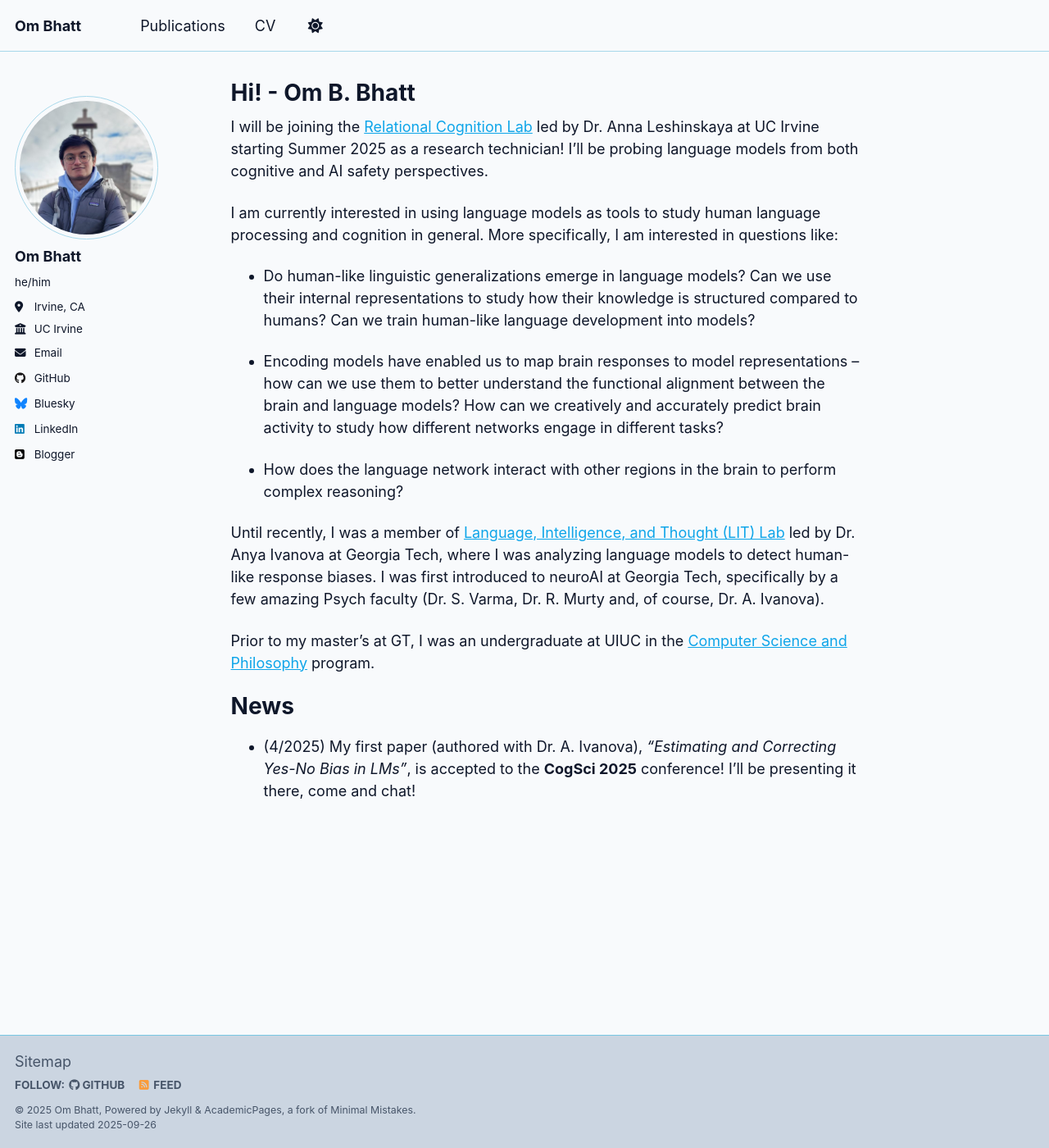
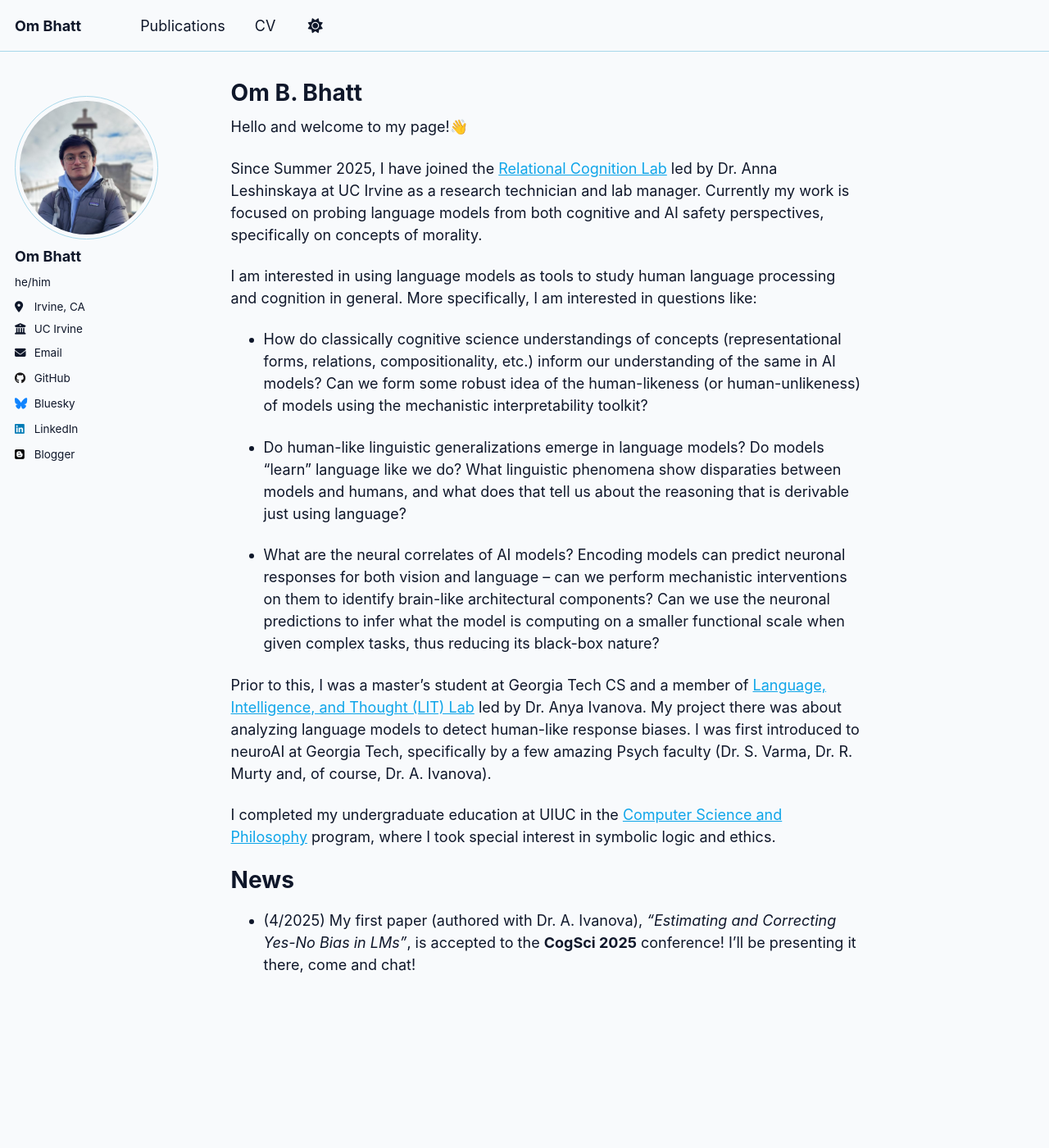
Before and after one commit to ombbhatt/ombbhatt.github.io, a Jekyll site: the page built from _pages/about.md, in a window 1280 px wide and 1400 px high. Shown: the whole window at 82% size. Built offline with Jekyll 4.4.1, drawn with Linux system fonts in a browser that asks for light colours.

Commit message:
updated about text

```diff
--- a/_pages/about.md
+++ b/_pages/about.md
@@ -1,6 +1,6 @@
 ---
 permalink: /
-title: "Hi! - Om B. Bhatt"
+title: "Om B. Bhatt"
 author_profile: true
 redirect_from:
   - /about/
@@ -49,19 +49,21 @@ For more info
 More info about configuring Academic Pages can be found in [the guide](https://academicpages.github.io/markdown/), the [growing wiki](https://github.com/academicpages/academicpages.github.io/wiki), and you can always [ask a question on GitHub](https://github.com/academicpages/academicpages.github.io/discussions). The [guides for the Minimal Mistakes theme](https://mmistakes.github.io/minimal-mistakes/docs/configuration/) (which this theme was forked from) might also be helpful. -->
 
 
-I will be joining the [Relational Cognition Lab](https://www.relcoglab.org/) led by Dr. Anna Leshinskaya at UC Irvine starting Summer 2025 as a research technician! I'll be probing language models from both cognitive and AI safety perspectives.
+Hello and welcome to my page!👋
 
-I am currently interested in using language models as tools to study human language processing and cognition in general. More specifically, I am interested in questions like:
+Since Summer 2025, I have joined the [Relational Cognition Lab](https://www.relcoglab.org/) led by Dr. Anna Leshinskaya at UC Irvine as a research technician and lab manager. Currently my work is focused on probing language models from both cognitive and AI safety perspectives, specifically on concepts of morality.
 
-- Do human-like linguistic generalizations emerge in language models? Can we use their internal representations to study how their knowledge is structured compared to humans? Can we train human-like language development into models?
+I am interested in using language models as tools to study human language processing and cognition in general. More specifically, I am interested in questions like:
 
-- Encoding models have enabled us to map brain responses to model representations -- how can we use them to better understand the functional alignment between the brain and language models? How can we creatively and accurately predict brain activity to study how different networks engage in different tasks?
+- How do classically cognitive science understandings of concepts (representational forms, relations, compositionality, etc.) inform our understanding of the same in AI models? Can we form some robust idea of the human-likeness (or human-unlikeness) of models using the mechanistic interpretability toolkit?
 
-- How does the language network interact with other regions in the brain to perform complex reasoning?
+- Do human-like linguistic generalizations emerge in language models? Do models "learn" language like we do? What linguistic phenomena show disparaties between models and humans, and what does that tell us about the reasoning that is derivable just using language?
 
-Until recently, I was a member of [Language, Intelligence, and Thought (LIT) Lab](https://www.language-intelligence-thought.net/) led by Dr. Anya Ivanova at Georgia Tech, where I was analyzing language models to detect human-like response biases. I was first introduced to neuroAI at Georgia Tech, specifically by a few amazing Psych faculty (Dr. S. Varma, Dr. R. Murty and, of course, Dr. A. Ivanova).
+- What are the neural correlates of AI models? Encoding models can predict neuronal responses for both vision and language -- can we perform mechanistic interventions on them to identify brain-like architectural components? Can we use the neuronal predictions to infer what the model is computing on a smaller functional scale when given complex tasks, thus reducing its black-box nature?
 
-Prior to my master's at GT, I was an undergraduate at UIUC in the [Computer Science and Philosophy](https://siebelschool.illinois.edu/academics/undergraduate/degree-program-options/cs-x-degree-programs/computer-science-philosophy) program.
+Prior to this, I was a master's student at Georgia Tech CS and a member of [Language, Intelligence, and Thought (LIT) Lab](https://www.language-intelligence-thought.net/) led by Dr. Anya Ivanova. My project there was about analyzing language models to detect human-like response biases. I was first introduced to neuroAI at Georgia Tech, specifically by a few amazing Psych faculty (Dr. S. Varma, Dr. R. Murty and, of course, Dr. A. Ivanova).
+
+I completed my undergraduate education at UIUC in the [Computer Science and Philosophy](https://siebelschool.illinois.edu/academics/undergraduate/degree-program-options/cs-x-degree-programs/computer-science-philosophy) program, where I took special interest in symbolic logic and ethics.
 
 
 News
```
